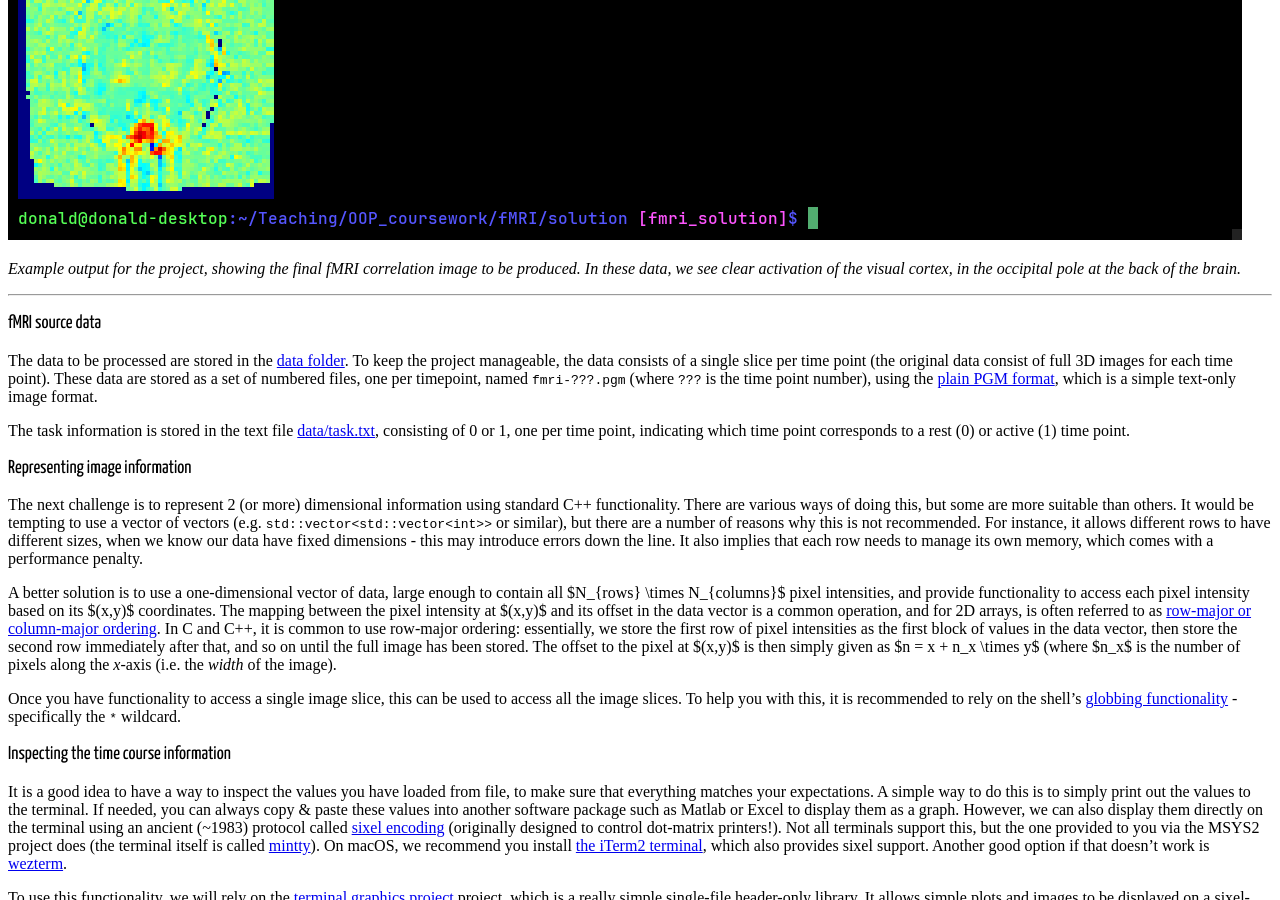
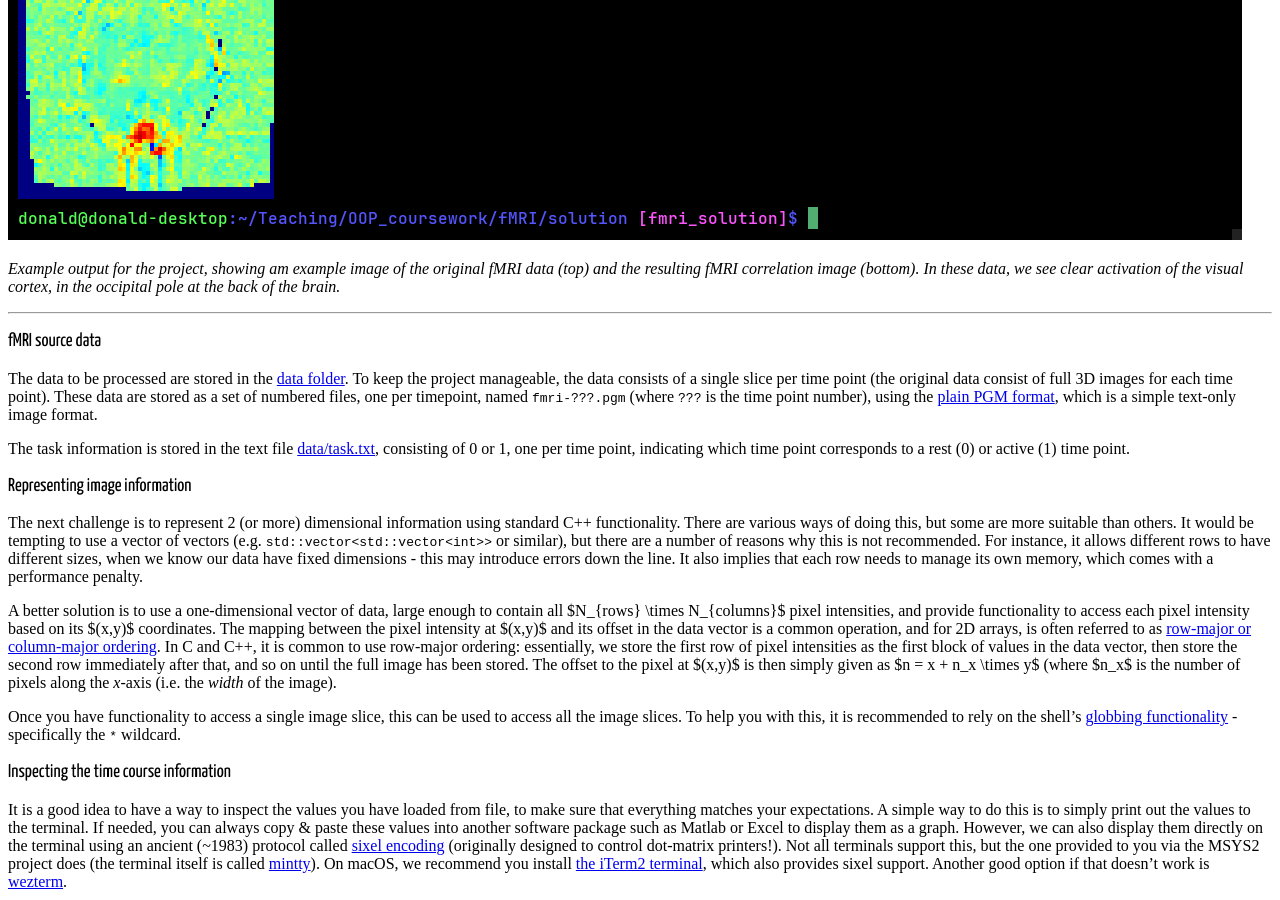
Before and after one commit to KCL-BMEIS/OOP, a Jekyll site: the page built from projects/fMRI/assignment.md, in a window 1280 px wide and 900 px high, scrolled down 1444 px. Built offline with Jekyll 4.4.1, drawn with Linux system fonts in a browser that asks for light colours; some web fonts are replaced; our own code applies the rules of GitHub Pages for plain Markdown files.

Commit message:
Update assignment.md

```diff
--- a/projects/fMRI/assignment.md
+++ b/projects/fMRI/assignment.md
@@ -29,7 +29,7 @@ Your task in this coursework is to write a simple program for fMRI analysis to c
 
 ![example output for fMRI project](terminal_output.png)
 
-*Example output for the project, showing the final fMRI correlation image to be produced. In these data, we see clear activation of the visual cortex, in the occipital pole at the back of the brain.*
+*Example output for the project, showing am example image of the original fMRI data (top) and the resulting fMRI correlation image (bottom). In these data, we see clear activation of the visual cortex, in the occipital pole at the back of the brain.*
 
 ---
 
```
